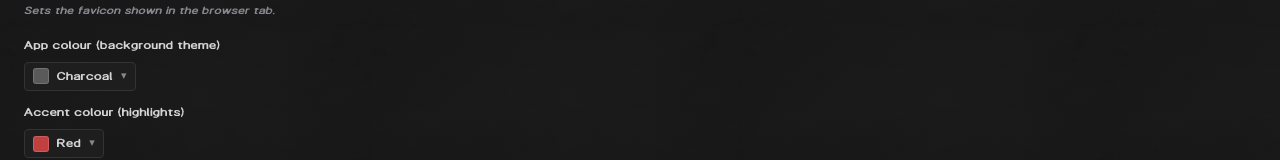
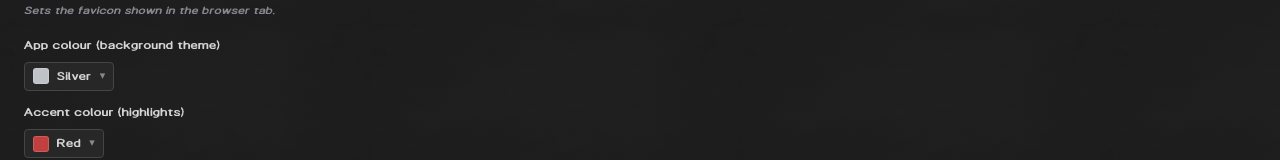
Before and after one commit to ArmoredRaven17/MHFU-LookUp-Test, a React (Vite) app in the folder web/: page /settings in a window 1280 px wide. Shown: the part 302-462 px from the top of the page. Built offline with nearby package versions, Linux system fonts and the light colour scheme.

Commit message:
Updated Default Color to Silver to ensure Nargacua Icons were more visible

```diff
--- a/web/src/theme/appearance.ts
+++ b/web/src/theme/appearance.ts
@@ -50,7 +50,7 @@ export const COLOR_PRESETS: ColorPreset[] = [
   { key: 'crimson',     name: 'Crimson',     window: '#260F15', base: '#2E151C', panel: '#2B1218', border: '#50303C', swatch: '#C03052' },
 ]
 
-export const DEFAULT_SURFACE = 'charcoal'
+export const DEFAULT_SURFACE = 'silver'
 export const DEFAULT_ACCENT = '#C04040'
 export const DEFAULT_ICON = 'nargacuga'
 
```
